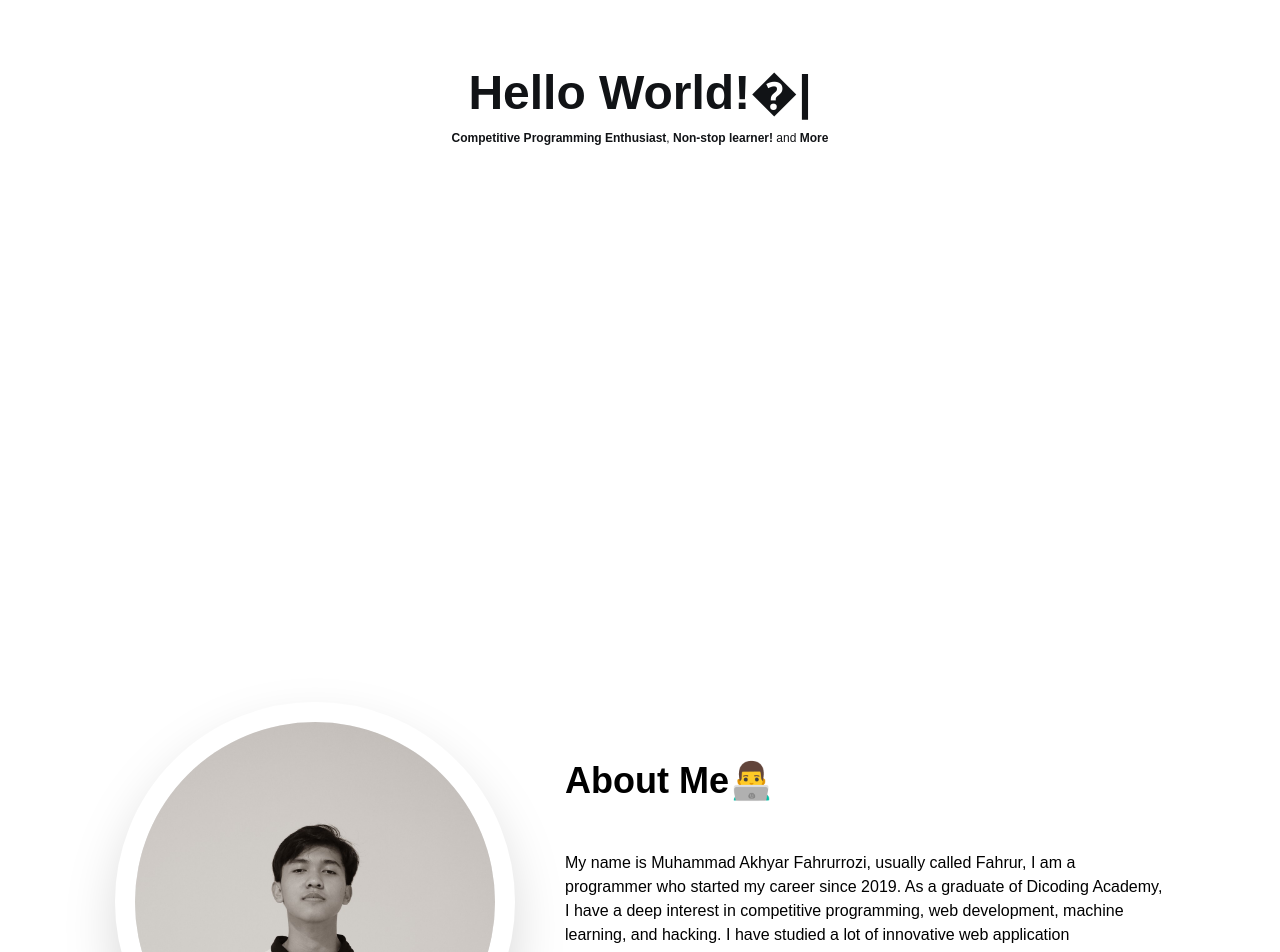
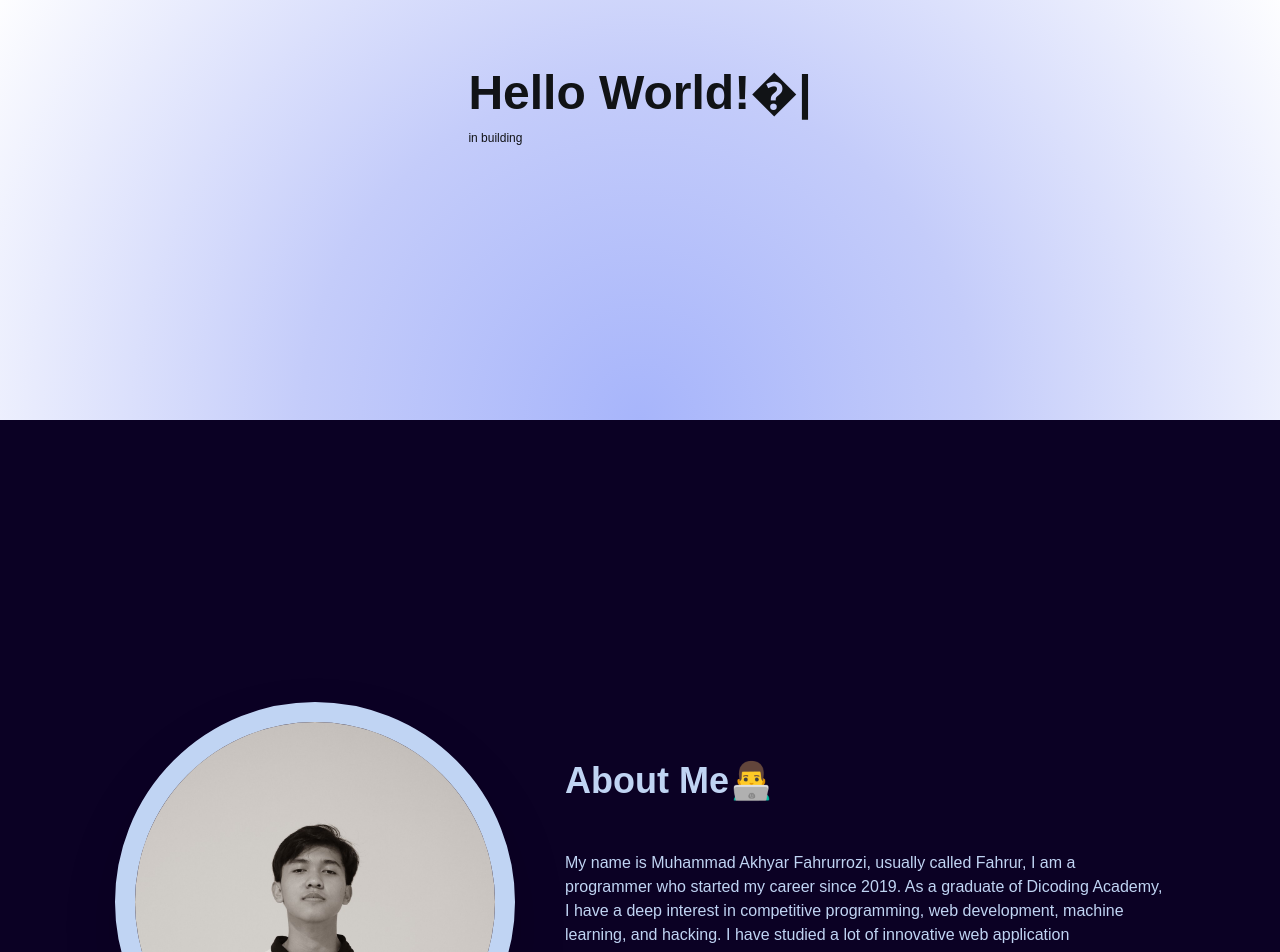
Before and after one commit to muhammadakfz/muhammadakfz.github.io, a Next.js app: page / in a window 1280 px wide. Shown: the part 380-1332 px from the top of the page. Built offline with nearby package versions, Linux system fonts and the light colour scheme.

Commit message:
update files

```diff
--- a/src/app/page.tsx
+++ b/src/app/page.tsx
@@ -5,6 +5,7 @@ import AOS from 'aos';
 import 'aos/dist/aos.css';
 import Typed from 'typed.js'
 import styles from "./styles/Home.module.css";
+import "./styles/globals.css";
 import Image from 'next/image'
 
 export default function Home() {
@@ -35,23 +36,24 @@ export default function Home() {
   return (
     <>
       <title>Home</title>
-      <div id="muhammadakfz" className={styles.page} style={{ scrollBehavior: 'smooth' }}>
+      <div id="muhammadakfz" className={`${styles.page} blur-bg `} style={{ scrollBehavior: 'smooth' }}>
         <div className={styles.container} data-aos="zoom-in-up">
           <div className={styles.welcome}>
             <span ref={welcomeRef} className="welcome">
             </span>
           </div>
           <h1 className={styles.description}>
-            <text className='font-bold'>Competitive Programming Enthusiast</text>, <text className='font-bold'>Non-stop learner!</text> and <text className='font-bold'>More</text>
+            {/* <text className='font-bold'>Competitive Programming Enthusiast</text>, <text className='font-bold'>Non-stop learner!</text> and <text className='font-bold'>More</text> */}
+            <text>in building</text>
           </h1>
         </div>
       </div>
-      <div id="about" className="h-[100vh] flex justify-center items-center" data-aos="fade-up">
+      <div id="about" className={`${styles.about} about h-[100vh] flex justify-center items-center bg-color`} data-aos="fade-up">
         <div className='flex flex-row place-content-center content-center place-items-center'>
-          <Image src="/pp.jpg" alt="Picture of the author" data-aos="fade-up" width={400} height={400} className='rounded-full border-[20px] border-solid border-white drop-shadow-2xl basis-1/4 rounded-full justify-end' />
+          <Image src="/pp.jpg" alt="Picture of the author" data-aos="fade-up" width={400} height={400} className='rounded-full border-[20px] border-solid border-[#c0d4f3] drop-shadow-2xl basis-1/4 rounded-full justify-end' />
           <div className='flex flex-col pl-[50px]'>
-            <h1 className='font-semibold text-4xl'>About Me👨‍💻</h1>
-            <p className='pt-[50px] max-w-[600px]'>My name is Muhammad Akhyar Fahrurrozi, usually called Fahrur, I am a programmer who started my career since 2019. As a graduate of Dicoding Academy, I have a deep interest in competitive programming, web development, machine learning, and hacking. I have studied a lot of innovative web application development and developed intelligent machine learning models. Although I have achieved a lot, I realize that I still have a lot to learn. With dedication and passion for continuous improvement, I always try to give my best contribution in every project I work on.</p>
+            <h1 className='font-semibold text-4xl text-[#c0d4f3]'>About Me👨‍💻</h1>
+            <p className='pt-[50px] max-w-[600px] text-[#c0d4f3]'>My name is Muhammad Akhyar Fahrurrozi, usually called Fahrur, I am a programmer who started my career since 2019. As a graduate of Dicoding Academy, I have a deep interest in competitive programming, web development, machine learning, and hacking. I have studied a lot of innovative web application development and developed intelligent machine learning models. Although I have achieved a lot, I realize that I still have a lot to learn. With dedication and passion for continuous improvement, I always try to give my best contribution in every project I work on.</p>
           </div>
         </div>
       </div>
--- a/src/app/styles/Home.module.css
+++ b/src/app/styles/Home.module.css
@@ -29,3 +29,14 @@
     font-family: 'Poppins', sans-serif;
     color: #111316;
 }
+
+
+.page::before {
+    content: '';
+    position: absolute;
+    bottom: 0;
+    left: 0;
+    width: 100%;
+    height: 100%;
+    background: rgb(167,181,251);
+    background: radial-gradient(circle at bottom, rgba(167,181,251,1) 0%, rgba(196,204,250,1) 33%, rgba(255,255,255,1) 76%);}
--- a/src/app/styles/globals.css
+++ b/src/app/styles/globals.css
@@ -8,5 +8,5 @@ body {
   height: max-content;
   width: max-content;
   font-family: 'Poppins', sans-serif;
-  background-color: #ffffff;
+  background-color: #0b0124;
 }
```
